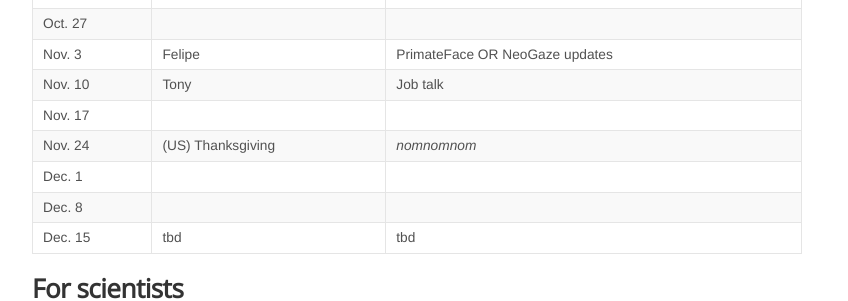
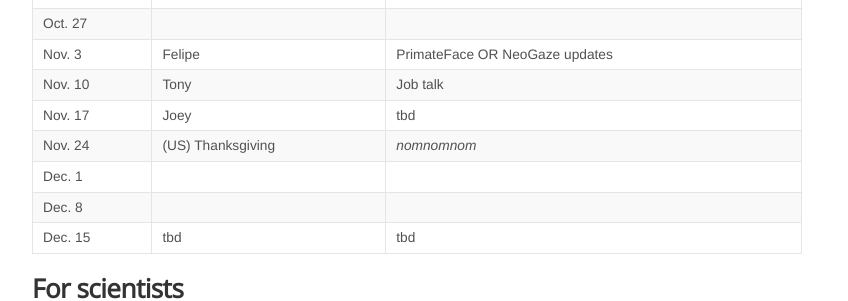
Before and after one commit to KordingLab/KordingLab.github.io, a Jekyll site: the page built from resources.md, in a window 1280 px wide and 900 px high. Shown: the part 446-747 px from the top of the window, without its empty margins (223-1071 px from the left). Built offline with Jekyll 4.4.1, drawn with Linux system fonts in a browser that asks for light colours; nearby versions of some CDN libraries; comment, search, counter and statistics services are not loaded.

Commit message:
Update resources.md

```diff
--- a/resources.md
+++ b/resources.md
@@ -21,7 +21,7 @@ Get on the listserve for announcements: https://groups.google.com/forum/#!forum/
 | Oct. 27 |  |  |
 | Nov. 3 | Felipe | PrimateFace OR NeoGaze updates |
 | Nov. 10 | Tony | Job talk |
-| Nov. 17 |  |  |
+| Nov. 17 |  Joey | tbd  |
 | Nov. 24 | (US) Thanksgiving | _nomnomnom_ |
 | Dec. 1 |  |  |
 | Dec. 8 |  |  |
```
